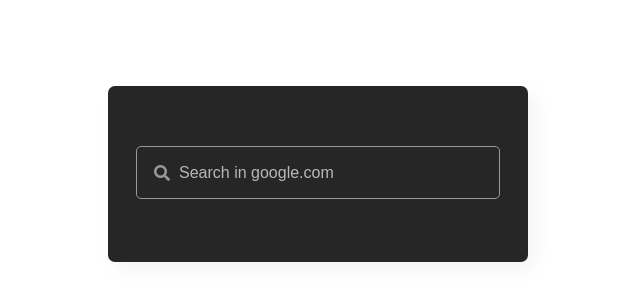
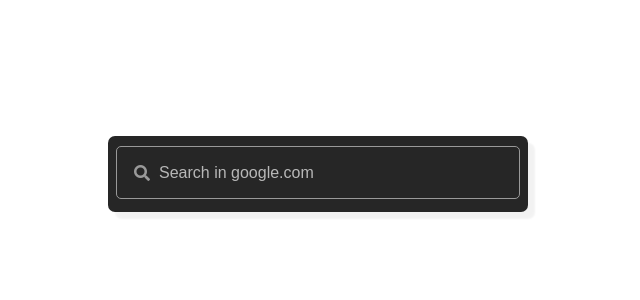
Before and after one commit to xiao-only/Notion-Puchong-Weather, a plain HTML site: page Google Search Bar/index.html in a window 1280 px wide. Shown: the part 226-526 px from the top of the page, without its empty margins (322-962 px from the left). Drawn offline with Linux system fonts and the light colour scheme.

Commit message:
Update style.css

```diff
--- a/Google Search Bar/style.css
+++ b/Google Search Bar/style.css
@@ -22,8 +22,8 @@ body {
   width: 420px;
   border-radius: 7px;
   background: #262626;
-  padding: 25px 28px 45px;
-  box-shadow: 7px 7px 20px rgba(0, 0, 0, 0.05);
+  padding: 5px 8px 5px;
+  box-shadow: 7px 7px 2px rgba(0, 0, 0, 0.05);
 }
 .container header {
   font-size: 28px;
@@ -33,7 +33,7 @@ body {
 }
 .container .search {
   position: relative;
-  margin: 35px 0 18px;
+  margin: 5px 0 8px;
 }
 .search input {
   height: 53px;
```
